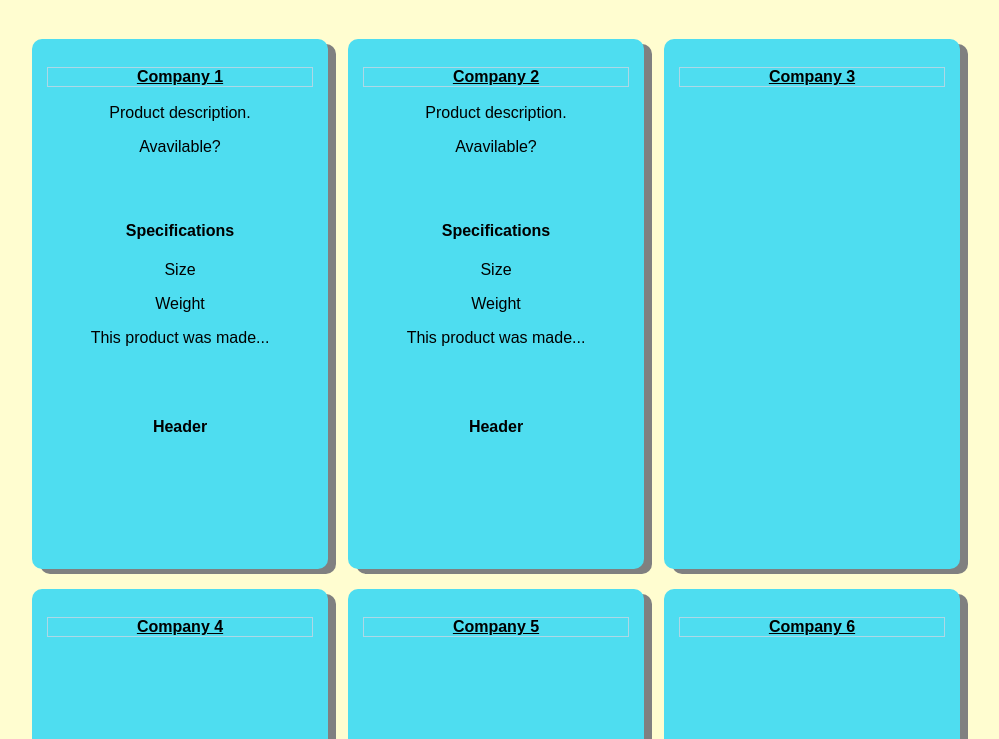
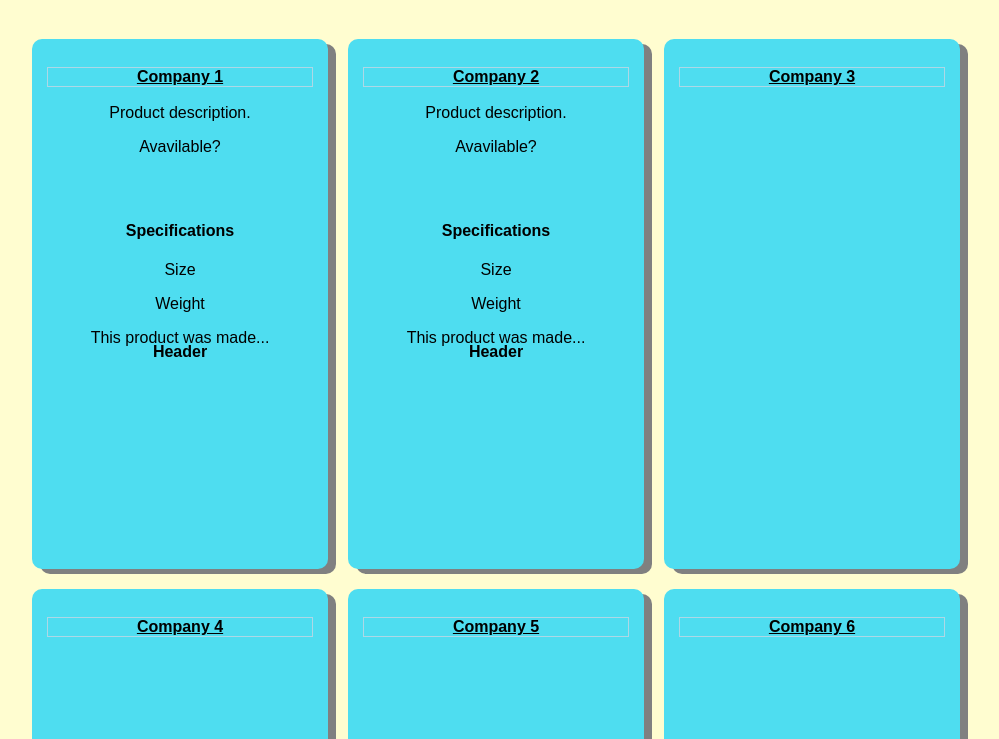
Before and after one commit to davideverett89/product-cards, a plain HTML site: page index.html in a window 1280 px wide. Shown: the part 61-800 px from the top of the page, without its empty margins (144-1143 px from the left). Drawn offline with Linux system fonts and the light colour scheme.

Commit message:
Edited syntax error.

```diff
--- a/main.css
+++ b/main.css
@@ -63,7 +63,7 @@
     position: relative;
     top: 50px;
     display: block;
-    height 50px;
+    height: 50px;
     margin: 5px;
 }
 
```
